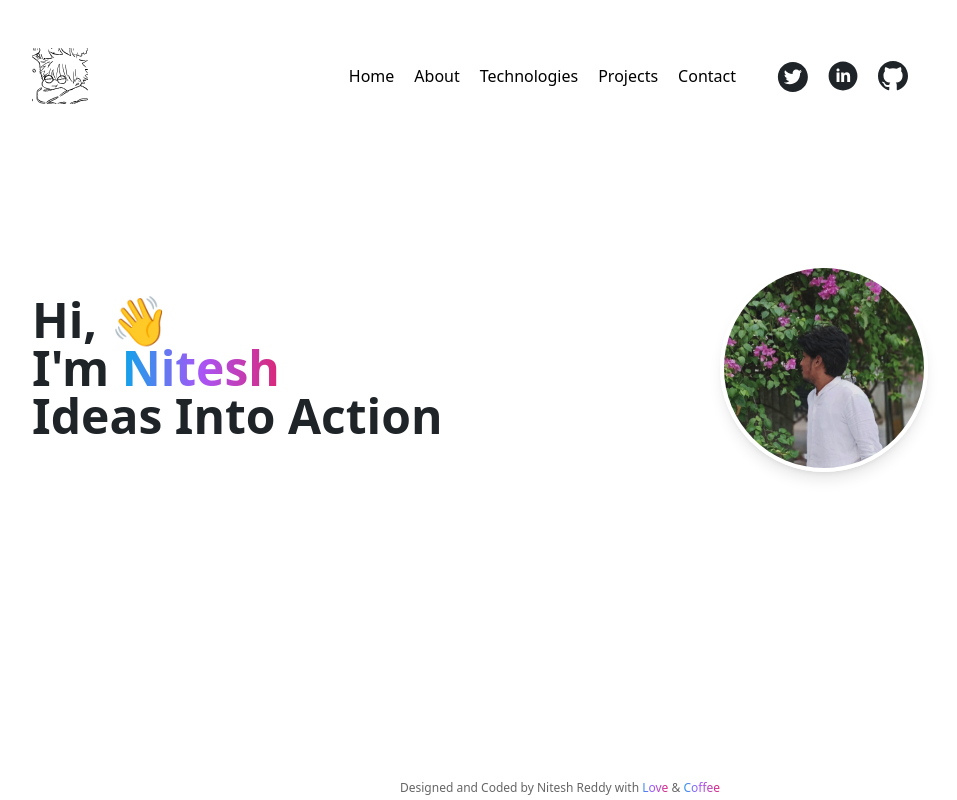
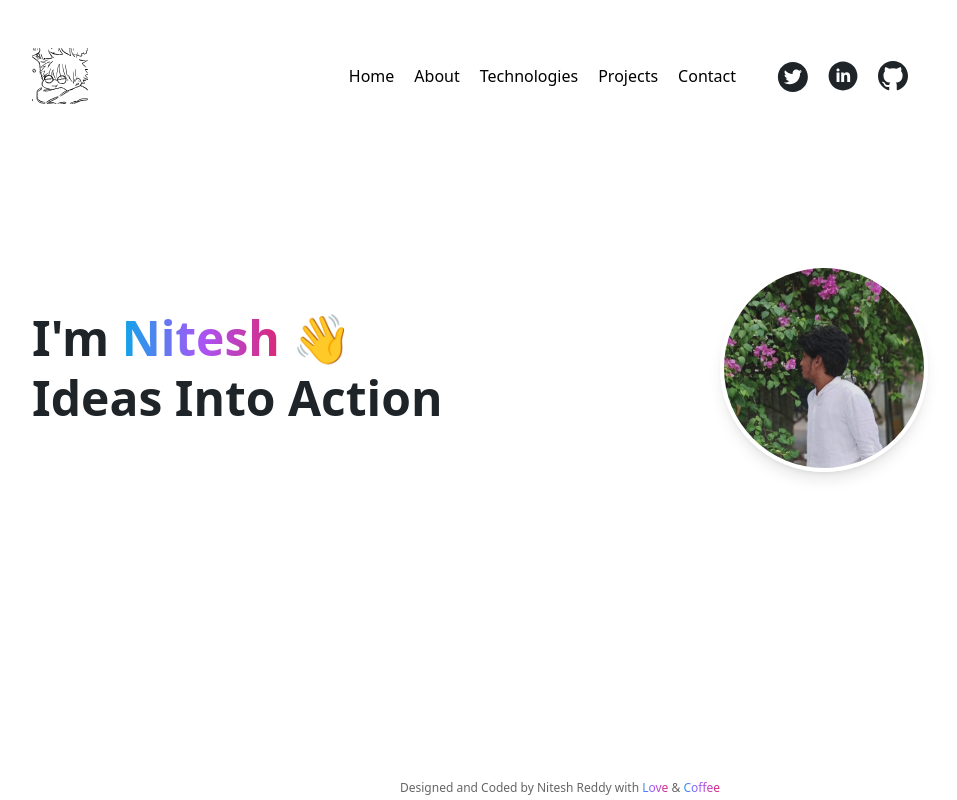
Before and after one commit to PanatiNitesh/Portfolio, a React (Create React App) app in the folder myself/: page / in a window 1280 px wide. Shown: the whole page, without its empty margins (160-1117 px from the left). Built offline with nearby package versions, Linux system fonts and the light colour scheme.

Commit message:
updated home.js

```diff
--- a/myself/src/Pages/Home.js
+++ b/myself/src/Pages/Home.js
@@ -57,19 +57,12 @@ function Home() {
   }, []);
 
   return (
-   <main className="container mx-auto max-width section md:flex justify-between items-center">
+  <main className="container mx-auto max-width section md:flex justify-between items-center">
   <div>
-
+    {/* Combined greeting, name, and emoji in one line */}
     <h1
-      className="text-2xl text-dark-heading dark:text-light-heading md:text-4xl xl:text-5xl font-bold"
       ref={h11}
-    >
-      Hi, 👋
-    </h1>
-
-
-    <h1
-      className="text-2xl text-dark-heading dark:text-light-heading md:text-4xl xl:text-5xl font-bold"
+      className="text-2xl text-dark-heading dark:text-light-heading md:text-4xl xl:text-5xl xl:leading-tight font-bold"
     >
       I'm{" "}
       <span
@@ -77,20 +70,17 @@ function Home() {
         className="bg-clip-text bg-gradient text-transparent"
       >
         {name}
-      </span>
+      </span>{" "}
+      👋
     </h1>
-
-
+    {/* Tagline below */}
     <h2
       ref={h13}
-      className="text-2xl text-dark-heading dark:text-light-heading md:text-4xl xl:text-5xl font-bold"
+      className="text-2xl text-dark-heading dark:text-light-heading md:text-4xl xl:text-5xl xl:leading-tight font-bold"
     >
       {tagline}
     </h2>
   </div>
-
-
-
 <div className="mt-5 md:mt-0 flex justify-center md:justify-end">
   <img
     ref={myimageref}
```
